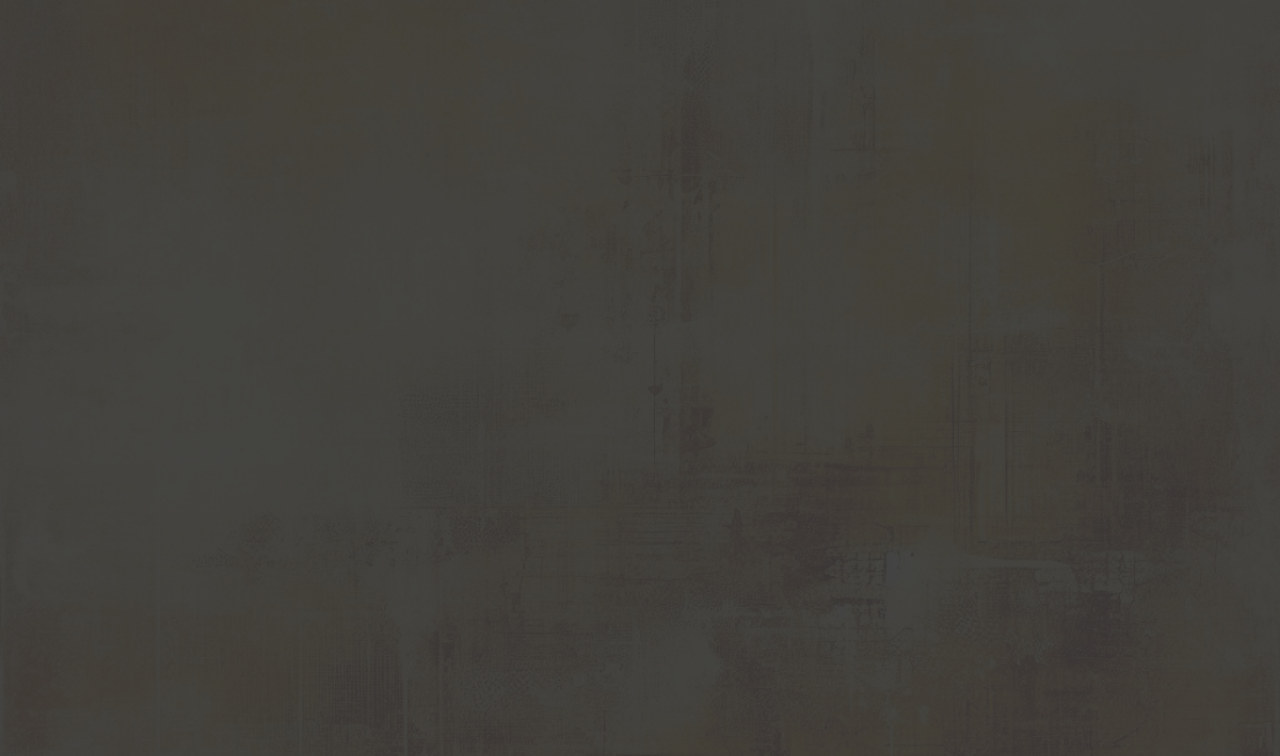
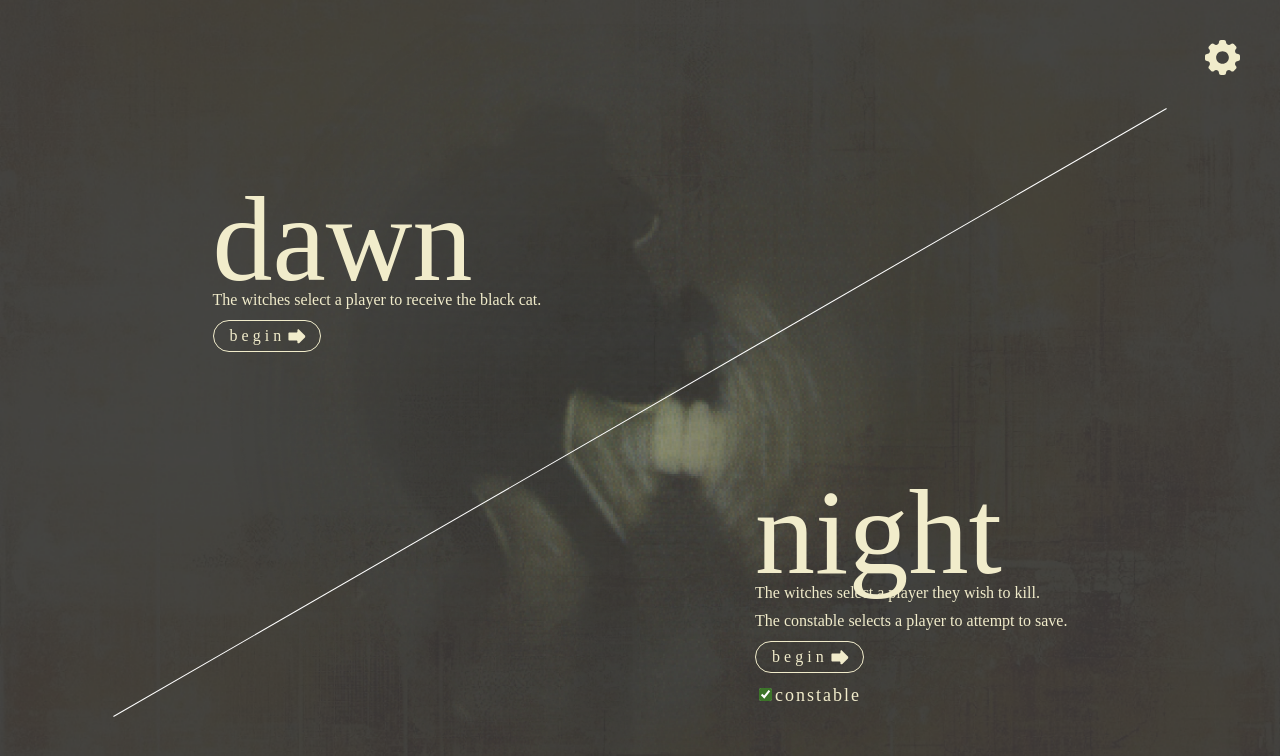
Before and after one commit to KenOkerlund/salem-moderator, a React (Vite) app: page /selection in a window 1280 px wide. Before the commit this address had no page. Shown: the top 756 px of the page. Built offline with nearby package versions, Linux system fonts and the light colour scheme; a web font is replaced by a local one.

Commit message:
Pursuing an alternate structure for the phase component(s). Removed lodash, created custom hook.

```diff
--- a/package.json
+++ b/package.json
@@ -14,7 +14,6 @@
   "dependencies": {
     "clsx": "^2.0.0",
     "eslint-plugin-react": "^7.33.2",
-    "lodash": "^4.17.21",
     "react": "^18.2.0",
     "react-dom": "^18.2.0",
     "react-router-dom": "^6.21.1"
--- a/src/App.tsx
+++ b/src/App.tsx
@@ -11,7 +11,7 @@ function App() {
 				<Routes>
 					<Route index element={<Home />} />
 					<Route path="/settings" element={<Settings />} />
-					<Route path='/select-phase' element={<PhaseSelection />} />
+					<Route path='/selection' element={<PhaseSelection />} />
 				</Routes>
 			</BrowserRouter>
 		</main>
--- a/src/views/Components/Phase.tsx
+++ /dev/null
@@ -1,28 +0,0 @@
-import { ReactNode } from 'react';
-import { Footer } from './footer/footer';
-import styles from './phase.module.css';
-
-type phaseProps = {
-	phaseType: 'Dawn' | 'Night';
-	children: ReactNode;
-	secondaryButton?: boolean;
-	secondaryButtonClick?: () => void;
-}
-
-export function Phase(props: phaseProps) {
-	function abortButtonClick() {
-
-	}
-
-
-	return (<>
-		<div className={styles.phasePage}>
-			<h1 className={styles.phaseType}>{props.phaseType}</h1>
-			<div className={styles.content}>
-				<div>{props.children}</div>
-			</div>
-		</div>
-		<Footer primaryButtonText='Abort' onPrimaryClick={abortButtonClick} secondaryButtonText={props.secondaryButton ? 'Next' : undefined} onSecondaryClick={props.secondaryButtonClick} />
-	</>
-	);
-}
--- a/src/views/Components/phase.module.css
+++ /dev/null
@@ -1,16 +0,0 @@
-.phasePage{
-    width: 100%;
-    height: 80vh;
-    display: flex;
-    flex-direction: column;
-    align-items: center;
-}
-
-.content {
-    display: flex;
-    align-items: center;
-    justify-content: center;
-    height: 100%;
-    width: 100%;
-    max-width: 500px;
-}
--- a/src/views/PhaseSelection.tsx
+++ b/src/views/PhaseSelection.tsx
@@ -1,5 +1,5 @@
 import { useState } from 'react';
-import { set } from 'lodash';
+import { useSelection } from './use-selection';
 import Button from '../elements/Button';
 import arrowButton from '../assets/svg-icons/arrow.svg';
 import SettingsButton from '../elements/SettingsButton';
@@ -7,44 +7,19 @@ import styles from './phase-selection.module.css';
 import { Phase } from './Components/Phase';
 
 function PhaseSelection() {
-	function createState() {
-		return {
-			phaseSelection: true,
-			dawn: {
-				blackCatInstructions: false,
-				blackCatAssignment: false,
-				blackCatReveal: false,
-			},
-			night: {
-				nightInstructions: false,
-				deathAssignment: false,
-				constableSave: false,
-				constableReveal: false,
-				confession: false,
-				deathReveal: false,
-			},
-		};
-	}
-	const [phase, setPhase] = useState(createState());
+	const { phase, setPhase, stage, instructionalText } = useSelection();
 	const [isConstableChecked, setIsConstableChecked] = useState(true);
-
-	function updatePhase(stage: string) {
-		const tempState = createState();
-		tempState.phaseSelection = false;
-		set(tempState, stage, true);
-		setPhase(tempState);
-	}
 
 	return (
 		<>
-			{phase.phaseSelection && <div className={styles.phasePage}>
+			{!phase && <div className={styles.phasePage}>
 				<SettingsButton />
-
+				<h1>{phase}</h1>
 				<div className={styles.phaseType + ' ' + styles.dawnPhase}>
 					<h1 className={styles.header}>Dawn</h1>
 					<p>The witches select a player to receive the black cat.</p>
 					<div>
-						<Button size='small' onClick={() => updatePhase('dawn.blackCatInstructions')}>
+						<Button size='small' onClick={() => setPhase('dawn')} >
 							Begin
 							<img src={arrowButton} className={styles.arrowIcon} />
 						</Button>
@@ -58,7 +33,7 @@ function PhaseSelection() {
 					<p>The witches select a player they wish to kill.</p>
 					<p>The constable selects a player to attempt to save.</p>
 					<div>
-						<Button size='small' onClick={() => updatePhase('night.nightInstructions')}>
+						<Button size='small' onClick={() => setPhase('night')}>
 							Begin
 							<img src={arrowButton} className={styles.arrowIcon} />
 						</Button>
@@ -69,8 +44,17 @@ function PhaseSelection() {
 					</div>
 				</div>
 			</div>}
+			{phase && (
+				<div>
+					{stage === 'player-selection' &&
+					<div>
+						<div>{instructionalText}</div>
+						<div></div>
+					</div> }
+				</div>
+			)}
 
-			{phase.dawn.blackCatInstructions && <Phase phaseType='Dawn' secondaryButton secondaryButtonClick={() => updatePhase('dawn.blackCatAssignment')}>Audio instructions</Phase>}
+			{/* {phase.dawn.blackCatInstructions && <Phase phaseType='Dawn' secondaryButton secondaryButtonClick={() => updatePhase('dawn.blackCatAssignment')}>Audio instructions</Phase>}
 			{phase.dawn.blackCatAssignment && <Phase phaseType='Dawn' secondaryButton secondaryButtonClick={() => updatePhase('dawn.blackCatReveal')}>Text instructions and cards to confirm selection</Phase>}
 			{phase.dawn.blackCatReveal && <Phase phaseType='Dawn' secondaryButton secondaryButtonClick={() => updatePhase('phaseSelection')}>Text prompt and card to reveal</Phase>}
 
@@ -79,7 +63,7 @@ function PhaseSelection() {
 			{phase.night.constableSave && <Phase phaseType='Night' secondaryButton secondaryButtonClick={() => updatePhase('night.constableReveal')}>Text instructions and cards for constable to attempt save</Phase>}
 			{phase.night.constableReveal && <Phase phaseType='Night' secondaryButton secondaryButtonClick={() => updatePhase('night.confession')}>Text guide and card for revealing who the constable tried to save</Phase>}
 			{phase.night.confession && <Phase phaseType='Night' secondaryButton secondaryButtonClick={() => updatePhase('night.deathReveal')}>Text guide for people to decide to confess</Phase>}
-			{phase.night.deathReveal && <Phase phaseType='Night' secondaryButton secondaryButtonClick={() => updatePhase('phaseSelection')}>Text guide with card to reveal the potentially dead player</Phase>}
+			{phase.night.deathReveal && <Phase phaseType='Night' secondaryButton secondaryButtonClick={() => updatePhase('phaseSelection')}>Text guide with card to reveal the potentially dead player</Phase>} */}
 		</>
 	);
 }
--- a/src/views/Settings.tsx
+++ b/src/views/Settings.tsx
@@ -41,7 +41,7 @@ function Settings() {
 			</div>
 			<Footer
 				autoLeft
-				onPrimaryClick={() => navigate('/select-phase')}
+				onPrimaryClick={() => navigate('/selection')}
 				primaryButtonText='Play'
 				onSecondaryClick={() => navigate('/')}
 				secondaryButtonText='Quit'
--- /dev/null
+++ b/src/views/use-selection.ts
@@ -0,0 +1,49 @@
+import { useState } from 'react';
+import { Player } from '../types';
+
+type Stage = 'player-selection' | 'confession' | 'reveal';
+
+export function useSelection(){
+	const [phase, setPhase] = useState<'dawn' | 'night'>();
+	const [stage, setStage] = useState<Stage>('player-selection');
+	const [witchesSelection, setWitchesSelection] = useState<Player>();
+	const [constableSelection, setConstableSelection] = useState<Player>();
+	const [witchesSelectionRevealed, setWitchesSelectionRevealed] = useState(false);
+	const [constableSelectionRevealed, setConstableSelectionRevealed] = useState(false);
+	const [playersHaveConfessed, setPlayersHaveConfessed] = useState(false);
+
+	let instructionalText = '';
+	if (phase === 'dawn'){
+		if(!witchesSelection){
+			instructionalText = 'Select a player to receive the Black Cat. You may select yourself.';
+		}
+		else {
+			instructionalText = 'Reveal the player who was given the Black Cat.';
+		}
+	}
+
+	if (phase === 'night'){
+		if(!witchesSelection){
+			instructionalText = 'Select a player to kill. You may select yourself.';
+		}
+		else if(!constableSelection){
+			instructionalText = 'Select a player to protect. You may NOT select yourself.';
+		}
+		else if(!constableSelectionRevealed){
+			instructionalText = 'Reveal the player who was protected by the Constable.';
+		}
+		else if(constableSelectionRevealed){
+			instructionalText = 'Decide if you want to confess.';
+		}
+		else if(!witchesSelectionRevealed){
+			instructionalText = 'Reveal the player who was attacked by the Witches.';
+		}
+	}
+
+	return {
+		phase,
+		setPhase,
+		stage,
+		instructionalText,
+	};
+}
```
Also changed, not shown: 1 other file (tests, documents, lock files or other folders).
